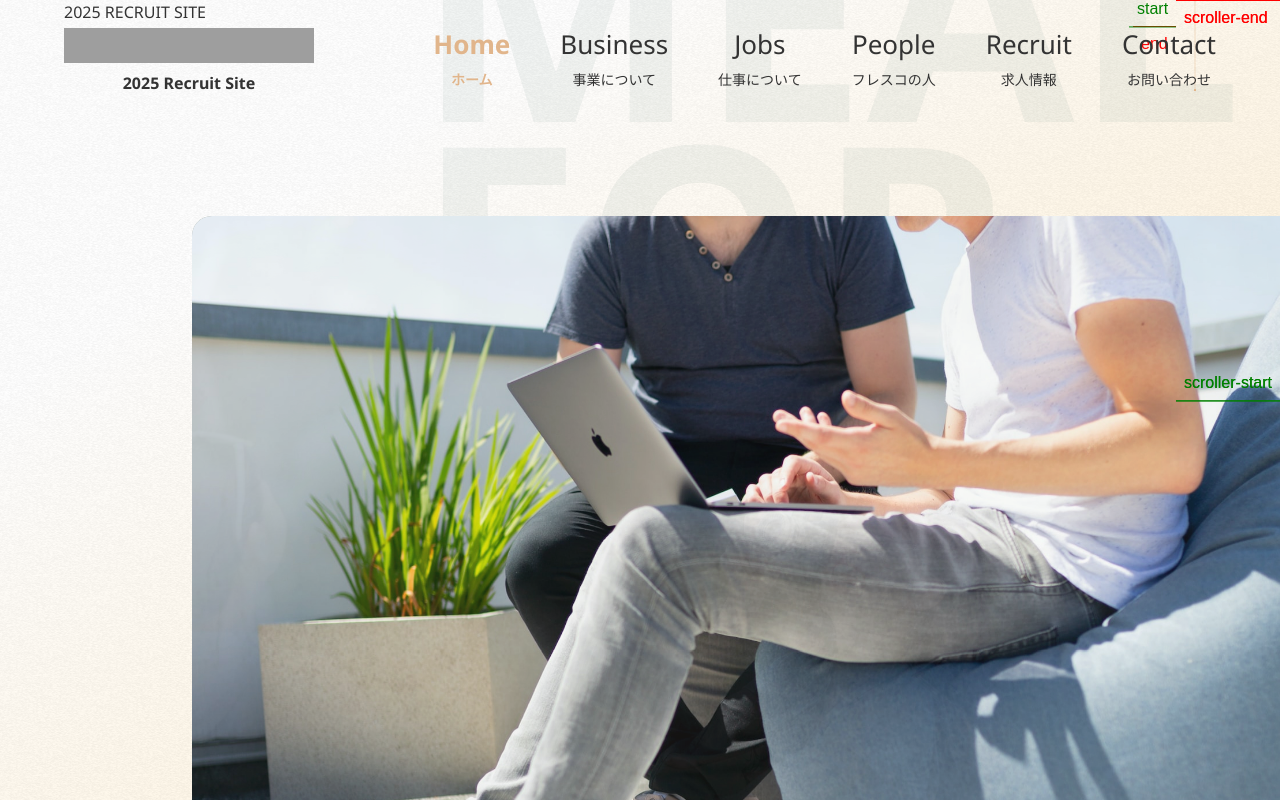
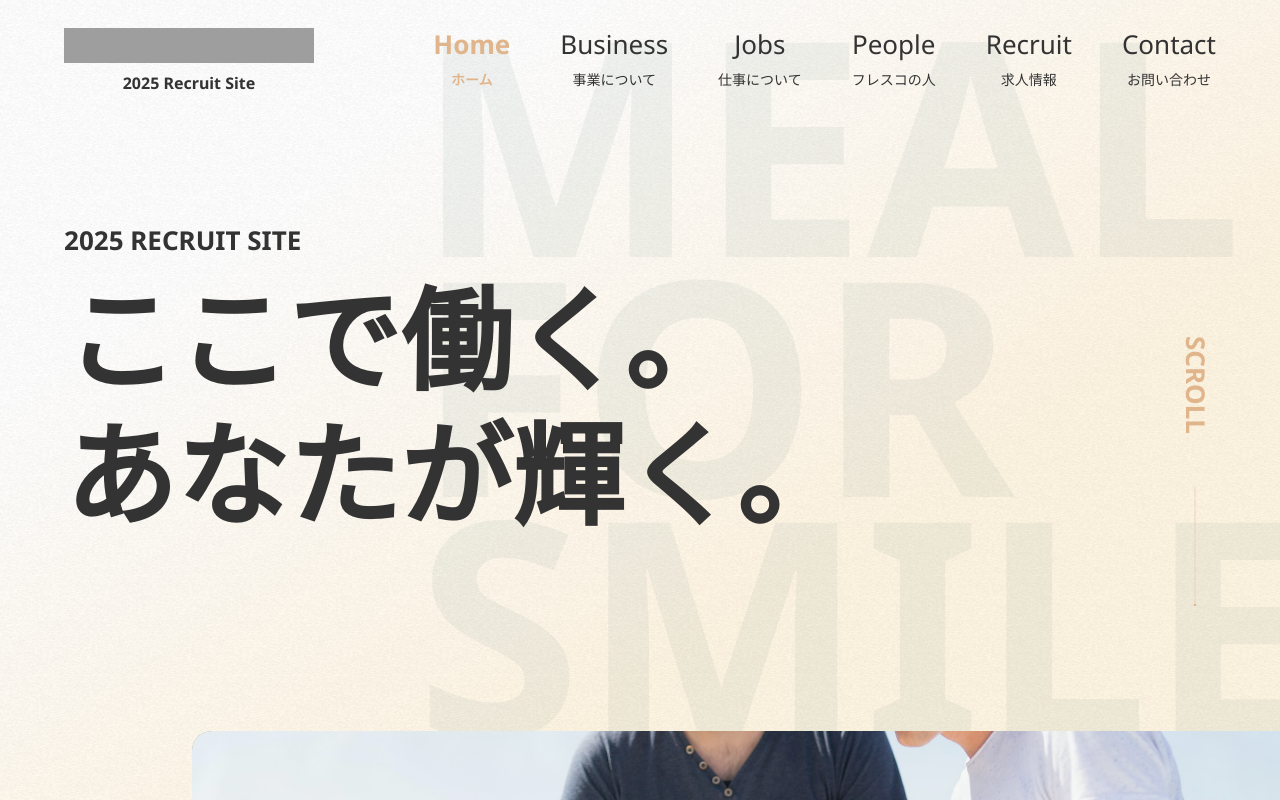
Before and after one commit to y3kh6s03/Fresco-recruit, a Next.js app: page / in a window 1280 px wide. Shown: the top 800 px of the page. Built offline with nearby package versions, Linux system fonts and the light colour scheme; grey boxes are pictures that could not be loaded.

Commit message:
heroTitleAnimation-completed

```diff
--- a/src/app/Home/Business/Business.jsx
+++ b/src/app/Home/Business/Business.jsx
@@ -1,5 +1,4 @@
 import { Button } from "@/app/components/Button/Button";
-import { TextAnimation } from "@/app/components/TextAnimation/TextAnimation";
 
 import Image from "next/image";
 import Link from "next/link";
@@ -15,7 +14,6 @@ export const Business = () => {
     return (
         <section className="home__business container">
             <h3 className="section__title">
-                <TextAnimation texts={"BUSINESS"} num={"2"}/>
                 事業について</h3>
             <div className="home__business__inner">
                 <h4 className="home__business__inner__title">
--- a/src/app/Home/Hero/Hero.jsx
+++ b/src/app/Home/Hero/Hero.jsx
@@ -1,5 +1,5 @@
+import { HeroTitleAnimation } from "@/app/Home/Hero/HeroTitleAnimation/HeroTitleAnimation"
 import { Scroll } from "@/app/components/Scroll/Scroll"
-import { TextAnimation } from "@/app/components/TextAnimation/TextAnimation"
 import Image from "next/image"
 import "src/app/Home/Hero/Hero.scss"
 
@@ -7,10 +7,12 @@ export const Hero = () => {
     return (
         <div className="hero container">
 
-            <TextAnimation texts={"2025 RECRUIT SITE"} num={1}/>
 
             <div className="hero__text">
+                <HeroTitleAnimation texts={"2025 RECRUIT SITE"} num={1} />
                 <h1 className="hero__text__headline">
+                    <HeroTitleAnimation texts={"ここで働く。"} num={2} />
+                    <HeroTitleAnimation texts={"あなたが輝く。"} num={3} />
                 </h1>
             </div>
             <div className="hero__inner">
--- /dev/null
+++ b/src/app/Home/Hero/HeroTitleAnimation/HeroTitleAnimation.js
@@ -0,0 +1,44 @@
+"use client"
+
+import { useEffect, useRef } from "react";
+import gsap from "gsap";
+import { ScrollTrigger } from "gsap/ScrollTrigger";
+gsap.registerPlugin(ScrollTrigger);
+
+import "src/app/Home/Hero/HeroTitleAnimation/HeroTitleAnimation.scss";
+
+export const HeroTitleAnimation = ({ texts, num }) => {
+  const textStrings = texts.split("");
+
+  const className = "char" + num;
+
+  useEffect(() => {
+    gsap.to("." + className, {
+      y: 0,
+      delay: 1.5,
+      stagger: {
+        amount: 1,
+        from: "end"
+      }
+    });
+  }, []);
+
+  return (
+    <div className="text__animation__container">
+      {textStrings.map((textString, index) => {
+        return (
+          <span
+            key={textString + index}
+            className={className}
+            style={{
+              display: "inline-block",
+              transform: "translateY(100%)"
+            }}
+          >
+            {textString === " " ? "\u00A0" : textString}
+          </span>
+        );
+      })}
+    </div>
+  );
+};
--- /dev/null
+++ b/src/app/Home/Hero/HeroTitleAnimation/HeroTitleAnimation.scss
@@ -0,0 +1,10 @@
+.text__animation__container {
+        width: 100%;
+        height: 100%;
+        clip-path: polygon(0 0, 100% 0, 100% 100%, 0 100%);
+
+        & .char{
+            display: inline-block;
+            transform: translateY(100%);
+        }
+}
--- a/src/app/components/TextAnimation/TextAnimation.js
+++ b/src/app/components/HeadlineAnimation/HeadlineAnimation.js
@@ -5,9 +5,9 @@ import gsap from "gsap";
 import { ScrollTrigger } from "gsap/ScrollTrigger";
 gsap.registerPlugin(ScrollTrigger);
 
-import "src/app/components/TextAnimation/TextAnimation.scss";
+import "src/app/components/HeadlineAnimation/HeadlineAnimation.scss";
 
-export const TextAnimation = ({ texts, num }) => {
+export const HeadlineAnimation = ({ texts, num }) => {
   const animationContainer = useRef(null);
   const textStrings = texts.split("");
 
```
Also changed, not shown: src/app/Home/Message/Message.jsx (+1 -0 lines), src/app/components/HeadlineAnimation/HeadlineAnimation.scss (renamed from src/app/components/TextAnimation/TextAnimation.scss).
